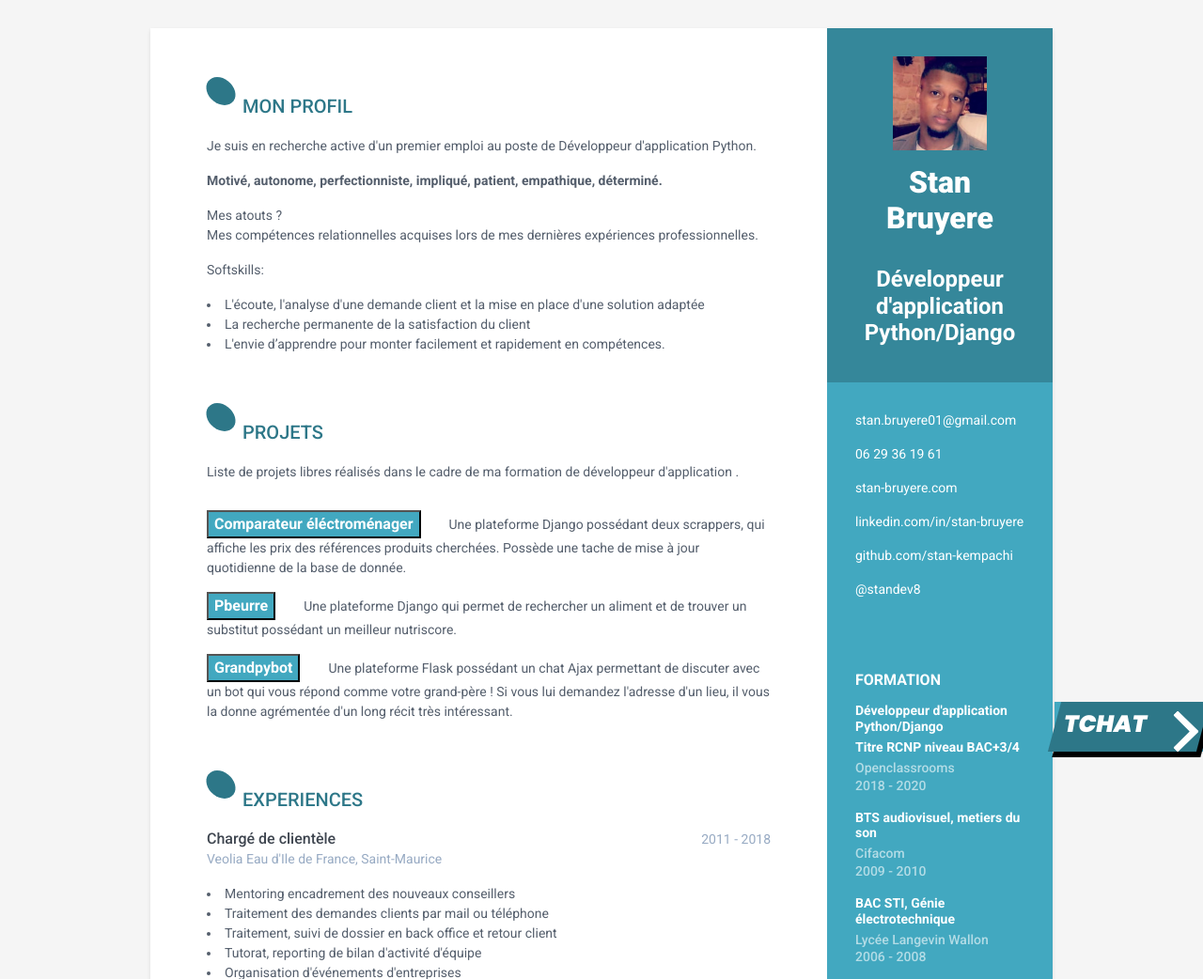
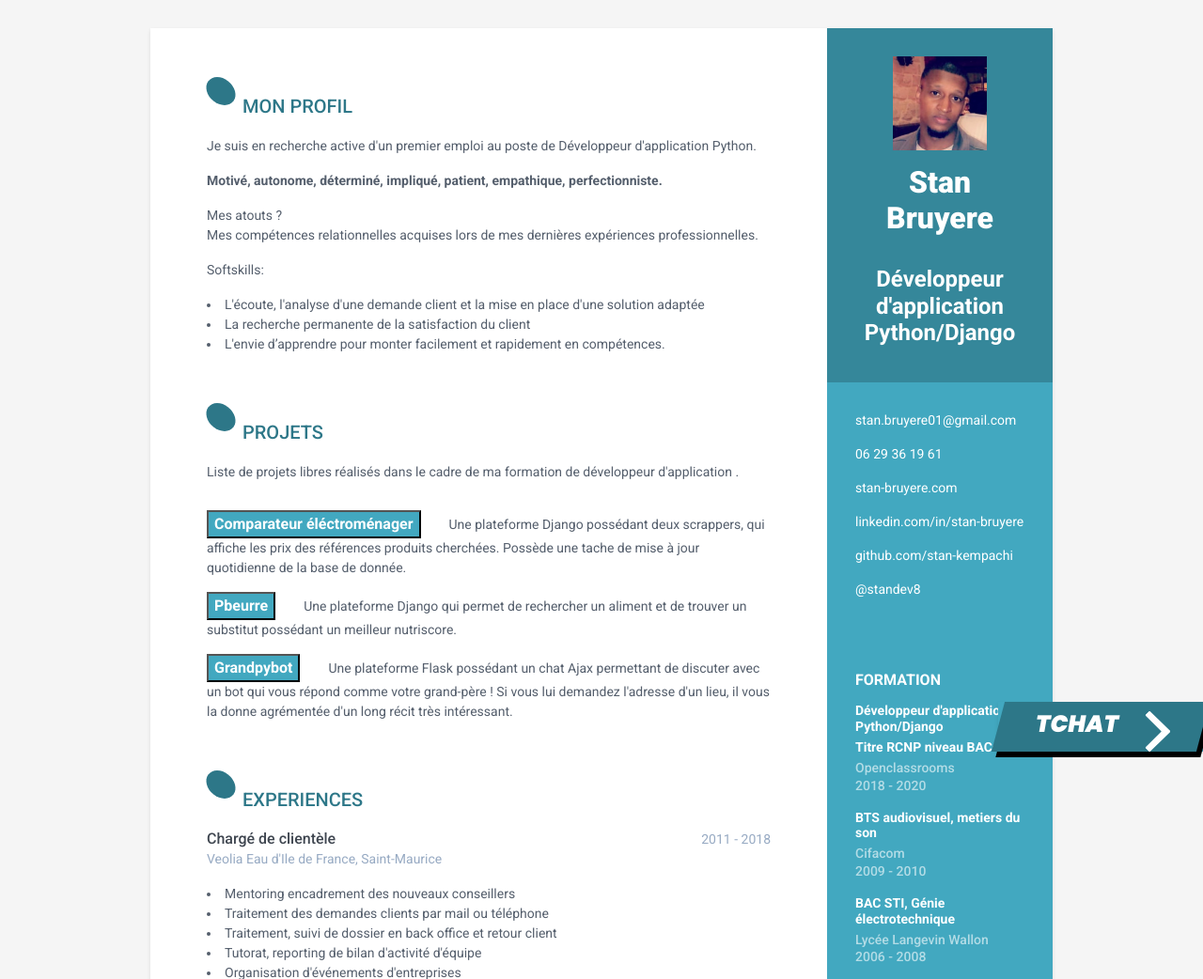
Before and after one commit to stan-kempachi/CV, a Flask app: page / in a window 1280 px wide. Shown: the top 1042 px of the page at 94% size. Run offline with Flask 2, Linux system fonts and the light colour scheme; some libraries are stand-ins or nearby versions.

Commit message:
refonte, mise en page

```diff
--- a/CV/static/assets/css/style.css
+++ b/CV/static/assets/css/style.css
@@ -17,7 +17,7 @@
 
 .cta {
     display: flex;
-    padding: 5px 10px;
+    padding: 5px 40px;
     text-decoration: none;
     font-family: 'Poppins', sans-serif;
     font-size: 25px;
--- a/CV/templates/index.html
+++ b/CV/templates/index.html
@@ -94,7 +94,7 @@
                 <h2 class="section-title"><span class="icon-holder"><i class="fas fa-user"></i></span>Mon Profil</h2>
                 <div class="summary">
                     <p> Je suis en recherche active d'un premier emploi au poste de Développeur d'application Python.</p>
-                    <p><b>Motivé, autonome, perfectionniste, impliqué, patient, empathique, déterminé.</b></p>
+                    <p><b>Motivé, autonome, déterminé, impliqué, patient, empathique, perfectionniste.</b></p>
 
                     <p>Mes atouts ?<br>
                         Mes compétences relationnelles acquises lors de mes dernières expériences professionnelles.</p>
```
